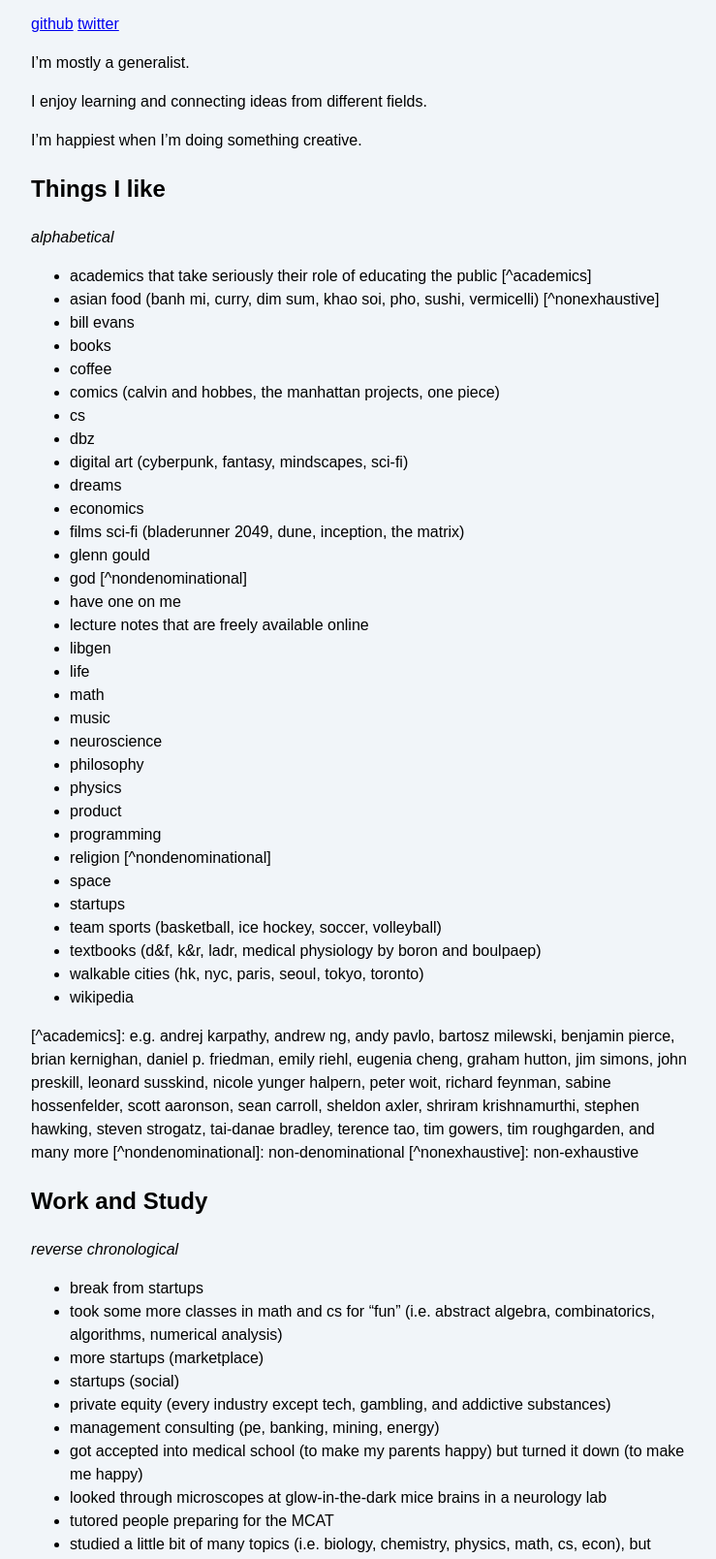
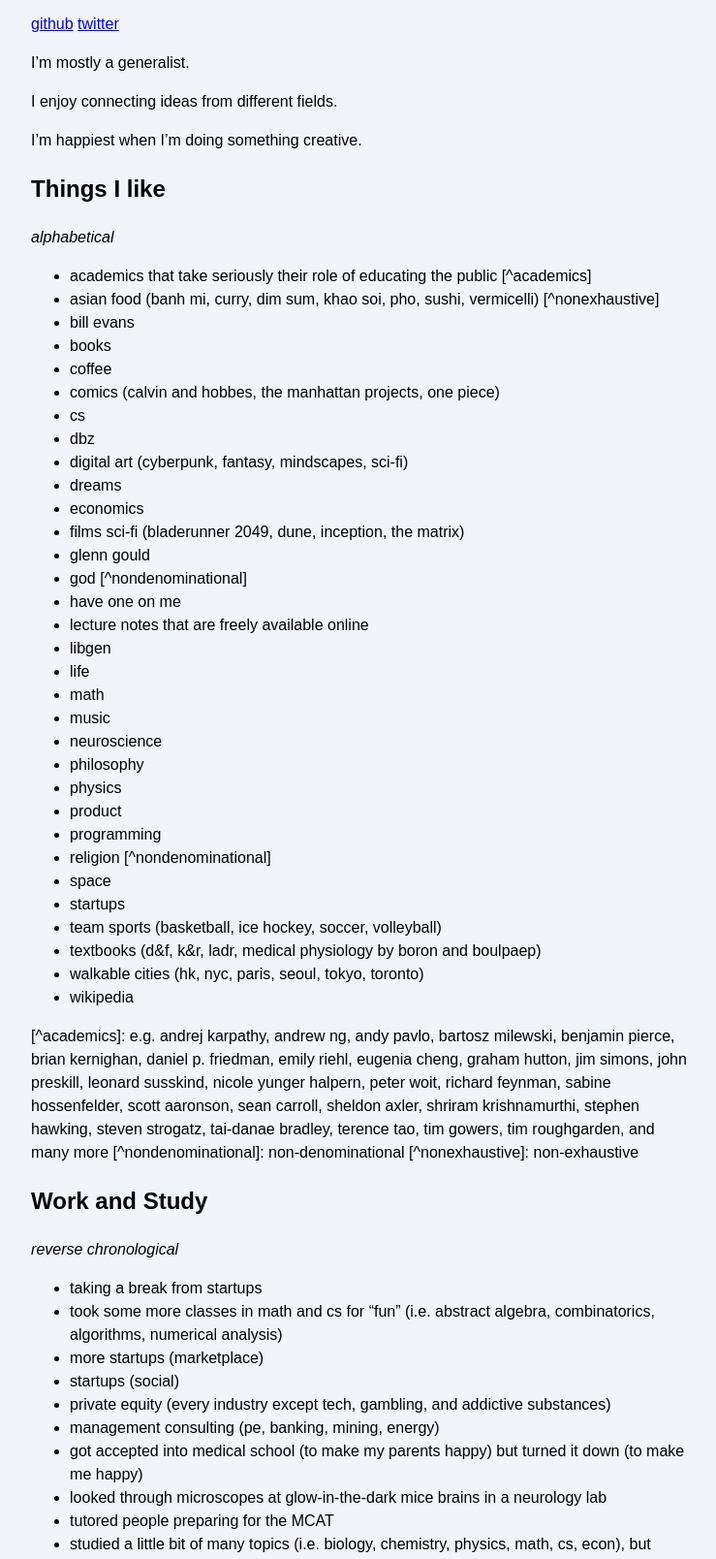
Before and after one commit to MimmyJau/mimmyjau.github.io, an Astro site: page /about/about in a window 1280 px wide. Shown: the part 119-1727 px from the top of the page at 97% size, without its empty margins (268-1007 px from the left). Built offline with nearby package versions, Linux system fonts and the light colour scheme; Astro itself is replaced by a stand-in of ours.

Commit message:
fix: small changes

```diff
--- a/src/pages/about/about.md
+++ b/src/pages/about/about.md
@@ -13,7 +13,7 @@ tags: ["me"]
 
 I'm mostly a generalist.
 
-I enjoy learning and connecting ideas from different fields.
+I enjoy connecting ideas from different fields.
 
 I'm happiest when I'm doing something creative.
 
@@ -62,7 +62,7 @@ _alphabetical_
 
 _reverse chronological_
 
-- break from startups
+- taking a break from startups
 - took some more classes in math and cs for "fun" (i.e. abstract algebra, combinatorics, algorithms, numerical analysis)
 - more startups (marketplace)
 - startups (social)
```
